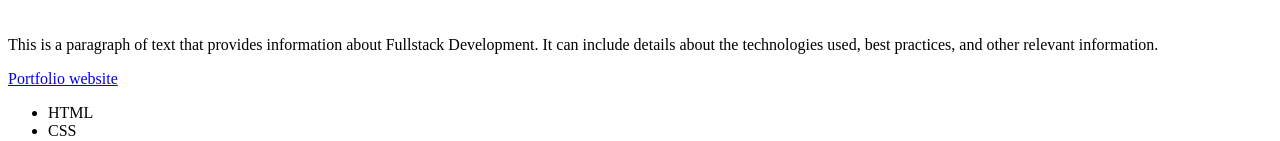
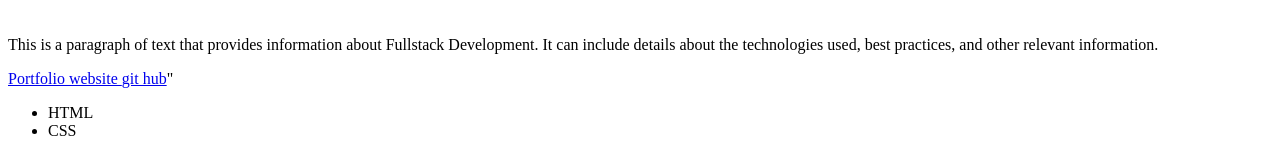
Before and after one commit to Basiibnumoideen/Fullstack-html-css, a plain HTML site: page main.html in a window 1280 px wide. Shown: the part 364-505 px from the top of the page. Drawn offline with Linux system fonts and the light colour scheme.

Commit message:
html-basic

```diff
--- a/main.html
+++ b/main.html
@@ -18,7 +18,9 @@
     <br>
     <p>This is a paragraph of text that provides information about Fullstack Development. It can
     include details about the technologies used, best practices, and other relevant information.</p>
+
     <a href="https://portfolio-tau-roan-46.vercel.app/" target="_blank">Portfolio website </a>
+    <a href="https://github.com/Basiibnumoideen">git hub</a>"
 
     <ul>
         <li>HTML</li>
```
